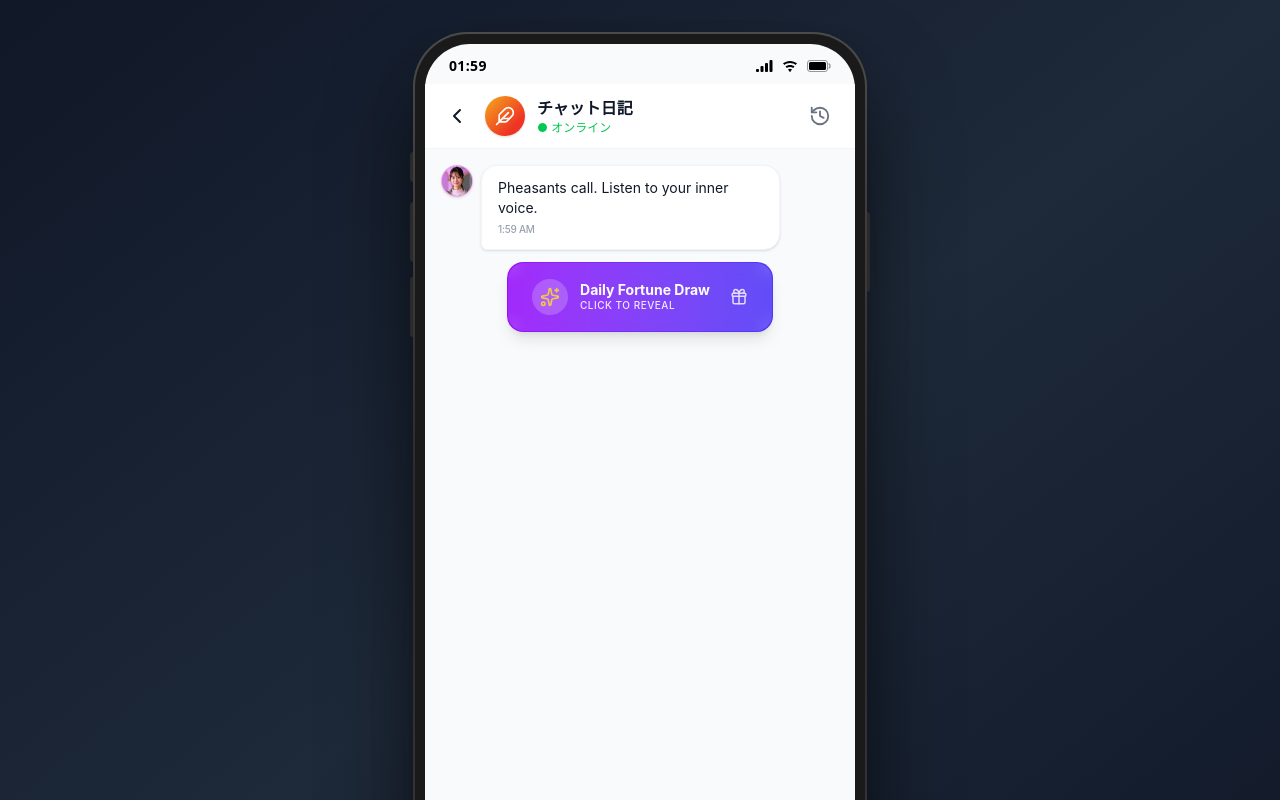
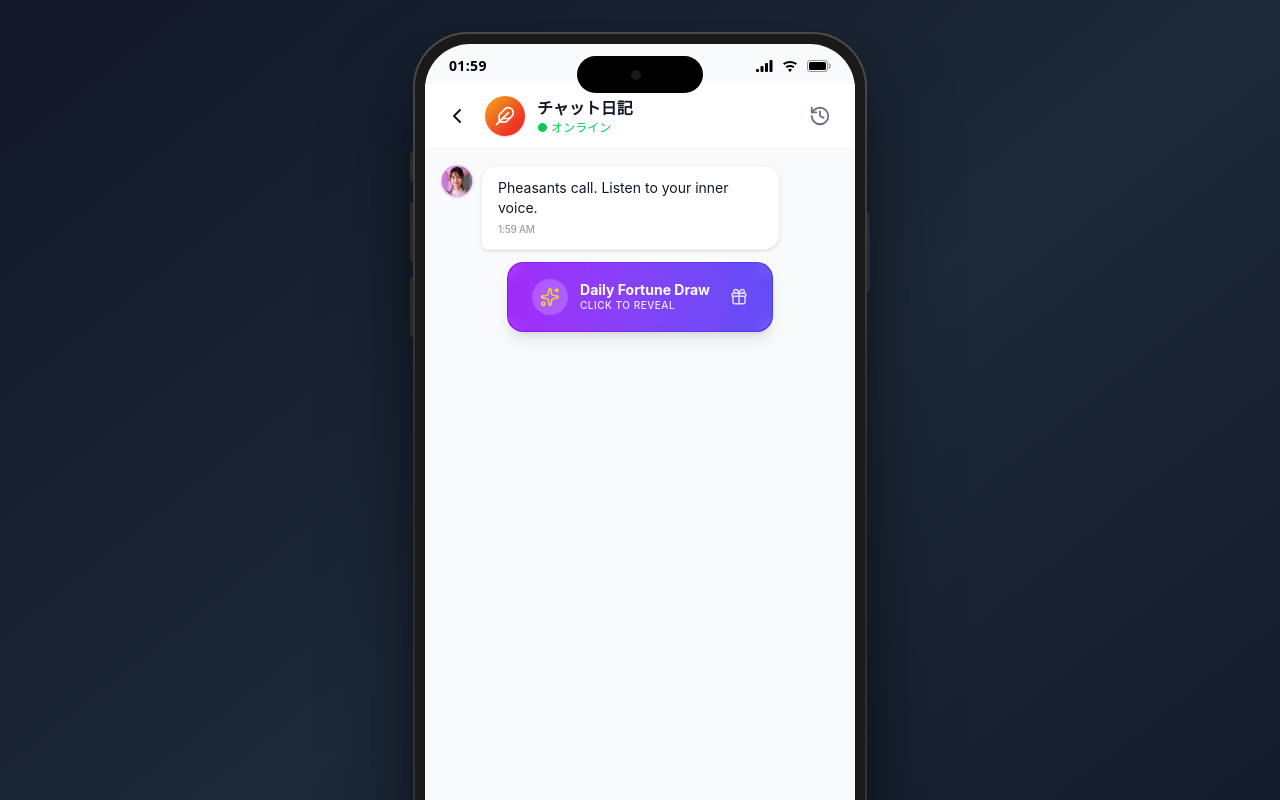
Before and after one commit to cachep-xidau/omikuji, a React (Vite) app: page /#/chat-diary in a window 1280 px wide. Shown: the top 800 px of the page. Built offline with nearby package versions, Linux system fonts and the light colour scheme.

Commit message:
feat: add dynamic island fake to chat diary and history

```diff
--- a/src/screens/ChatDiaryScreen.jsx
+++ b/src/screens/ChatDiaryScreen.jsx
@@ -649,6 +649,13 @@ const ChatDiaryScreen = () => {
 
     return (
         <div className="absolute inset-0 z-50 bg-gray-50 flex flex-col h-full">
+            {/* Fake Dynamic Island */}
+            <div className="absolute top-[12px] left-1/2 -translate-x-1/2 z-[60] pointer-events-none">
+                <div className="w-[126px] h-[37px] bg-black rounded-full flex items-center justify-center">
+                    <div className="w-[10px] h-[10px] bg-[#1a1a1a] rounded-full mr-2"></div>
+                </div>
+            </div>
+
             <StatusBar />
 
             {/* Header */}
--- a/src/screens/DiaryHistoryScreen.jsx
+++ b/src/screens/DiaryHistoryScreen.jsx
@@ -9,6 +9,7 @@ import FortuneCard from '../components/FortuneCard';
 import { useLanguage } from '../contexts/LanguageContext';
 import { getImagePath } from '../utils/imagePath';
 import WeeklyCalendar from '../components/WeeklyCalendar';
+import StatusBar from '../components/StatusBar';
 
 
 const DiaryHistoryScreen = () => {
@@ -63,6 +64,14 @@ const DiaryHistoryScreen = () => {
 
     return (
         <div className="h-full flex flex-col bg-white">
+            {/* Fake Dynamic Island */}
+            <div className="absolute top-[12px] left-1/2 -translate-x-1/2 z-[60] pointer-events-none">
+                <div className="w-[126px] h-[37px] bg-black rounded-full flex items-center justify-center">
+                    <div className="w-[10px] h-[10px] bg-[#1a1a1a] rounded-full mr-2"></div>
+                </div>
+            </div>
+
+            <StatusBar />
             {/* Header */}
             <div className="px-6 pt-12 pb-4 flex justify-between items-center bg-white z-10 shadow-sm relative">
                 <button
```
